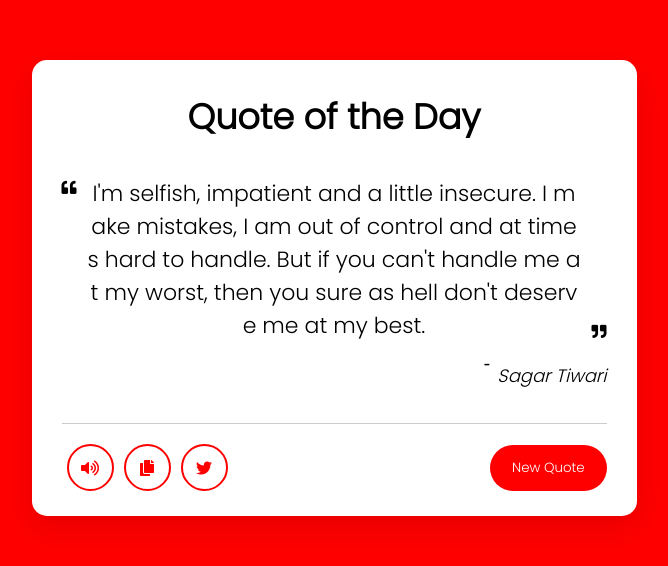
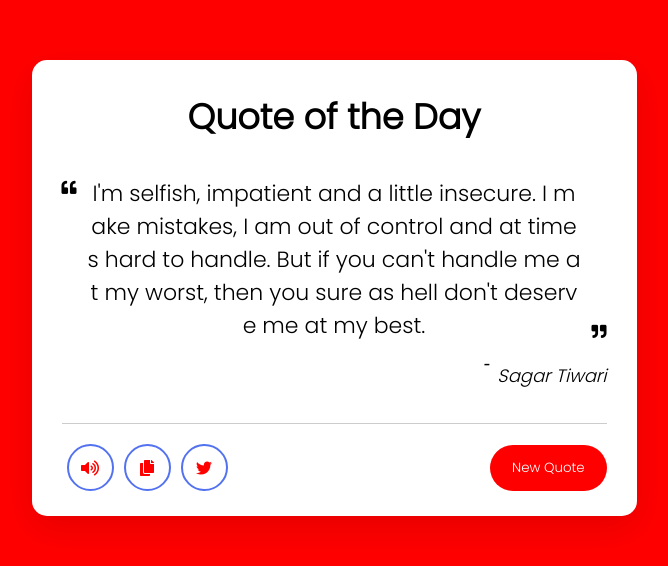
Before and after one commit to stkeditz/RandomQuotes, a plain HTML site: page index.html in a window 1280 px wide. Shown: the part 112-678 px from the top of the page, without its empty margins (306-974 px from the left). Drawn offline with Linux system fonts and the light colour scheme.

Commit message:
Update style.css

```diff
--- a/style.css
+++ b/style.css
@@ -81,7 +81,7 @@ body{
     align-items: center;
     justify-content: center;
     border-radius: 50%;
-    border: 2px solid #ff0000;
+    border: 2px solid #5372f0;
     transform: all 0.3s ease;
 }
 .features ul li:hover{
```
